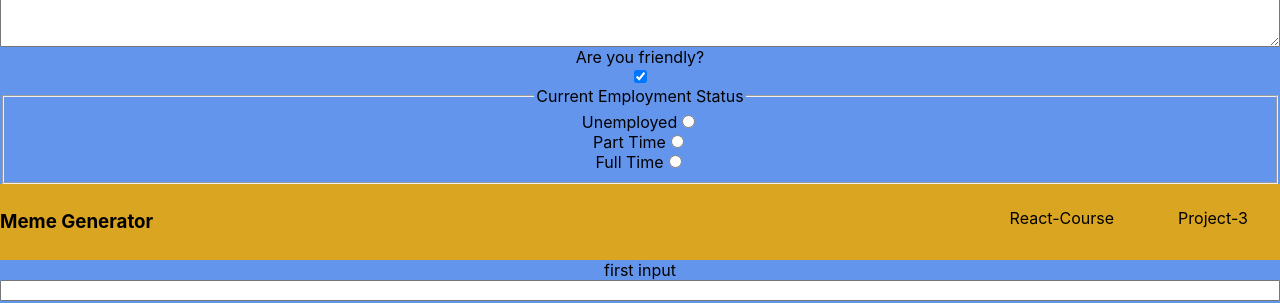
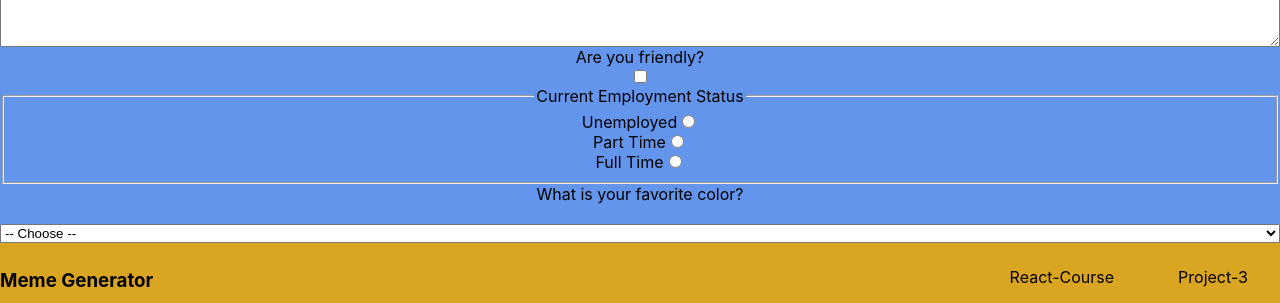
Before and after one commit to Halil-Kuray/React-Ptojects-For-Frontend, a React (Create React App) app in the folder my-app-2/: page / in a window 1280 px wide. Shown: the part 172-475 px from the top of the page. Built offline with nearby package versions, Linux system fonts and the light colour scheme.

Commit message:
sample of how to use select box in react were added

```diff
--- a/my-app-2/src/components/Form.jsx
+++ b/my-app-2/src/components/Form.jsx
@@ -3,12 +3,13 @@
 export default function Form() {
     const [formData, setFormData] = useState(
         {
-            firstName:"",
-            lastName:"",
-            email:"",
-            comment:"",
-            isFriendly:true,
-            employment:""
+            firstName: "",
+            lastName: "",
+            email: "",
+            comment: "",
+            isFriendly:false,
+            employment: "",
+            favColor: ""
         });
 
     function handleChange(event) {
@@ -22,9 +23,8 @@
                 [name]: type === "checkbox"? checked: value
             }
         })
-        console.log(formData)
     }
-
+    console.log(formData.favColor)
 
     return(
         <form action="https://my-adress.com" method="POST" >
@@ -98,11 +98,27 @@
                         value="full-time"
                         onClick={handleChange}
                         checked={formData.employment === "full-time"}
+                    />
 
-                    />
                 </fieldset>
 
-
+                <label htmlFor="favColor">What is your favorite color?</label>
+                <br />
+                <select
+                    id="favColor"
+                    value={formData.favColor}
+                    onChange={handleChange}
+                    name="favColor"
+                >
+                    <option value="">-- Choose --</option>
+                    <option value="red">Red</option>
+                    <option value="orange">Orange</option>
+                    <option value="yellow">Yellow</option>
+                    <option value="green">Green</option>
+                    <option value="blue">Blue</option>
+                    <option value="indigo">Indigo</option>
+                    <option value="violet">Violet</option>
+                </select>
         </form>
     )
 }
```
